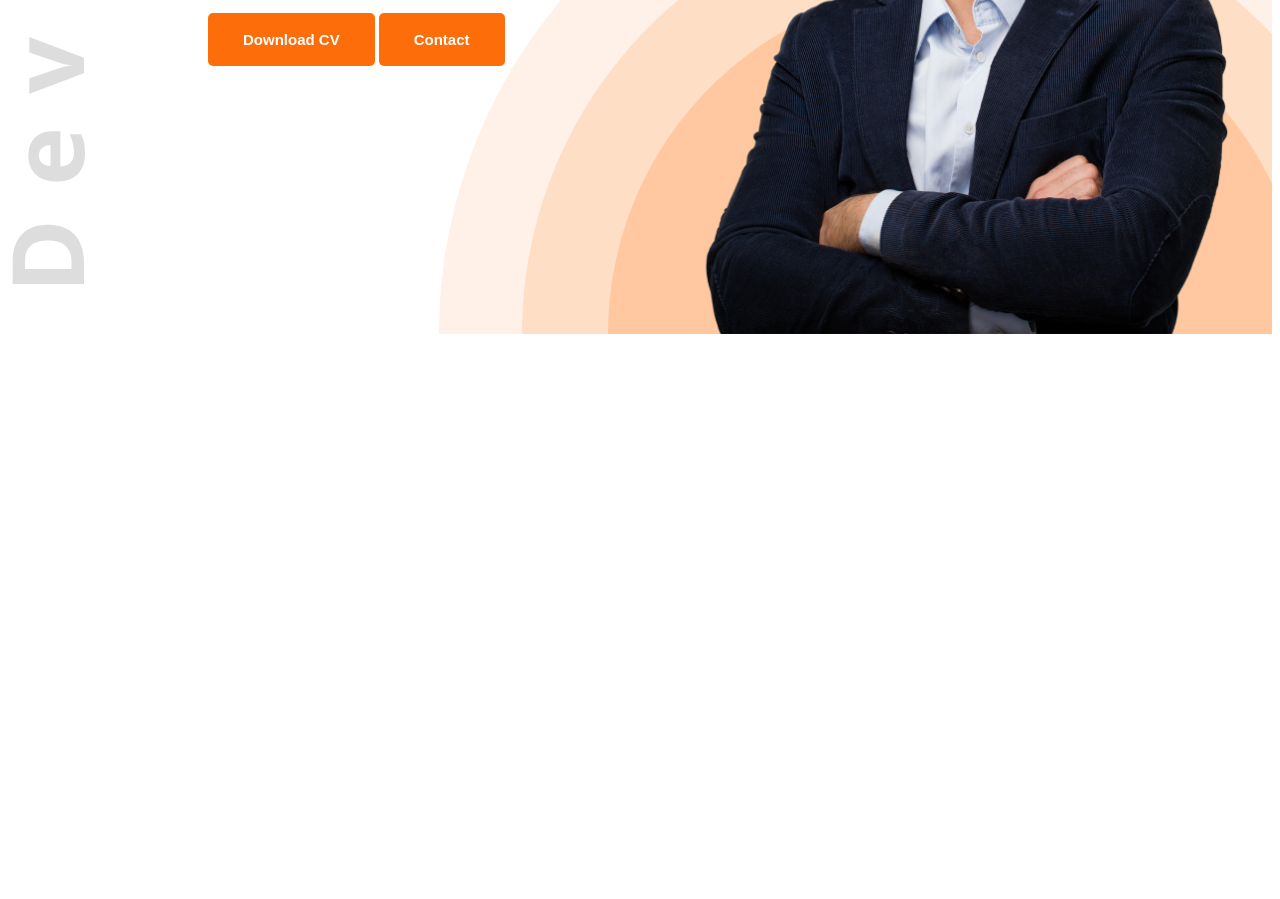
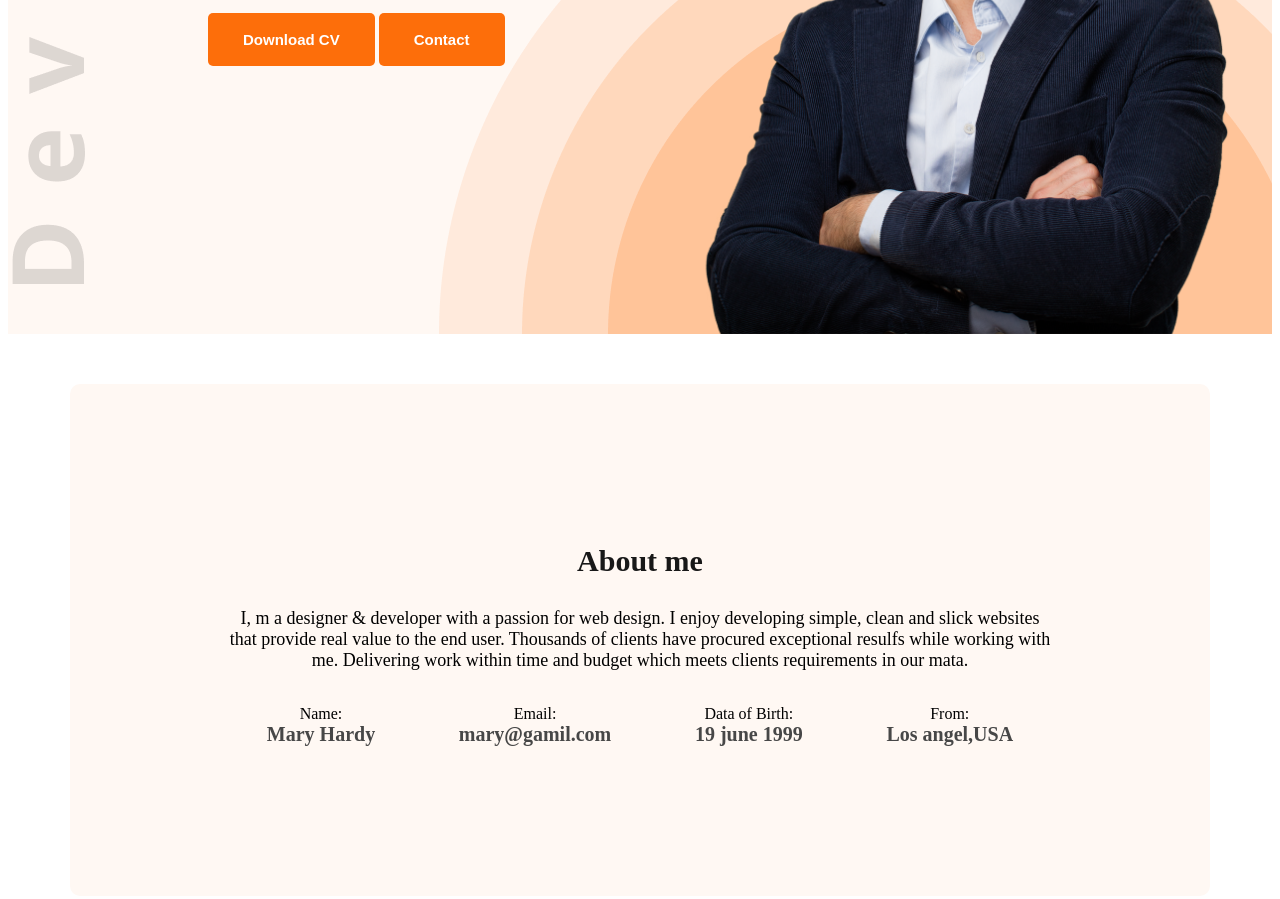
Before and after one commit to sudiptonath/web-developer-portfolio, a plain HTML site: page index.html in a window 1280 px wide. Shown: the part 487-1386 px from the top of the page. Before the commit the page ends 829 px from the top, so only its background shows below. Drawn offline with Linux system fonts and the light colour scheme.

Commit message:
added information about me

```diff
--- a/index.html
+++ b/index.html
@@ -10,7 +10,7 @@
     <link rel="stylesheet" href="style/portfolio.css">
 </head>
 <body class="open-sans-norma" >
-    <header class="header">
+    <header class="header secondary-bg">
 <nav >
     <h3 class="nav-tittle">Ma<span class="text-primary">r</span>y</h3>
     <ul>
@@ -31,7 +31,28 @@
 </div>
     </header>
     <main>
-
+<section class="about secondary-bg" >
+    <h3 class="section-title">About me</h3>
+<p class="section-description">I, m a designer & developer with a passion for web design. I enjoy developing simple, clean and slick websites that provide real value to the end user. Thousands of clients have procured exceptional resulfs while working with me. Delivering work within time and budget which meets clients requirements in our mata.</p>
+<div class="about-items">
+    <div class="about-item">
+        <p class="item-tittle">Name:</p>
+        <p class="item-description">Mary Hardy</p>
+    </div>
+    <div class="about-item">
+        <p class="item-tittle">Email:</p>
+        <p class="item-description">mary@gamil.com</p>
+    </div>
+    <div class="about-item">
+        <p class="item-tittle">Data of Birth:</p>
+        <p class="item-description">19 june 1999</p>
+    </div>
+    <div class="about-item">
+        <p class="item-tittle">From:</p>
+        <p class="item-description">Los angel,USA</p>
+    </div>
+</div>
+</section>
     </main>
     <footer>
 
--- a/style/portfolio.css
+++ b/style/portfolio.css
@@ -39,6 +39,9 @@ nav ul{
     align-items: center;
 
 }
+.secondary-bg{
+    background-color: #FFF8F3;
+}
 .btn-primary{
     background-color: #FD6E0A;
     font-weight: 700;
@@ -72,3 +75,35 @@ nav ul{
     background-repeat: no-repeat;
     background-position: top left,bottom right;
 }
+.section-title{
+    font-weight: bold;
+    font-size: 30px;
+    color: #181818;
+}
+.section-description{
+color: 757575;
+font-size: 18px;
+}
+main{
+    max-width: 1140px;
+    margin: 0 auto;
+}
+.about{
+    border-radius: 10px;
+    padding: 130px 155px ;
+    text-align: center;
+    margin-top: 50px;
+}
+.about-items{
+    display: flex;
+    justify-content: space-around;
+}
+.item-description{
+    color: #474747 ;
+    margin-top: 0px;
+    font-weight: bold;
+    font-size: 20px;
+}
+.item-tittle{
+    margin-bottom: 0;
+}
```
